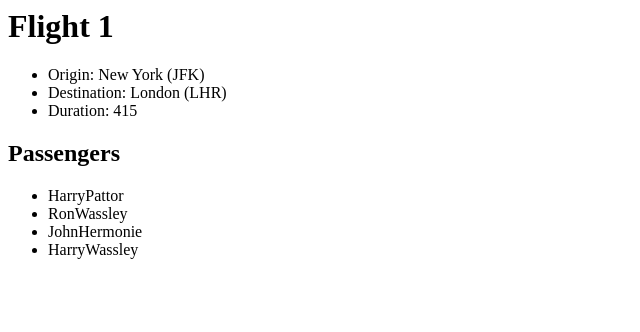
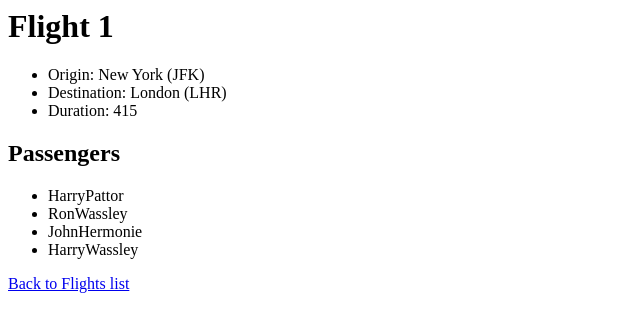
Before and after one commit to gabypega1997/Cs50__Airplane, a Django app: page /flights/1 in a window 1280 px wide. Shown: the top 332 px of the page, without its empty margins (0-640 px from the left). Run offline with Django 4.2, Linux system fonts and the light colour scheme; data comes from the database, SQL or seed files in the repository.

Commit message:
add link to index view

```diff
--- a/flights/templates/flights/flight.html
+++ b/flights/templates/flights/flight.html
@@ -17,4 +17,5 @@
             <li>No passengers.</li>
         {% endfor %}
     </ul>
+    <a href = "{% url "index" %}">Back to Flights list</a>
 {% endblock %}
```
